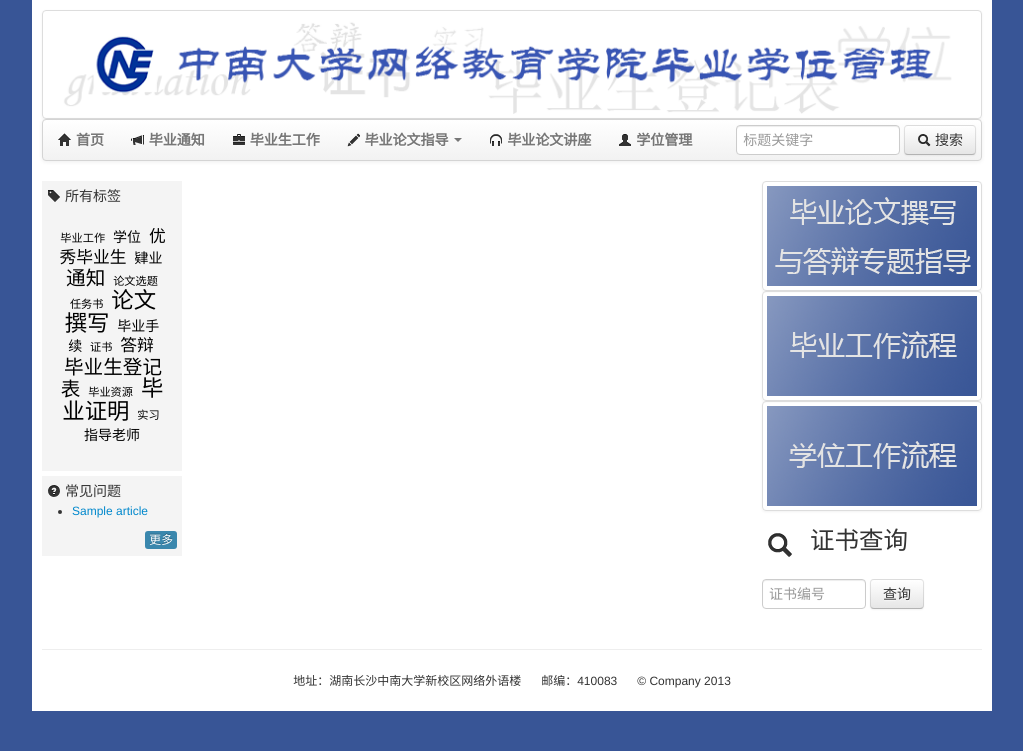
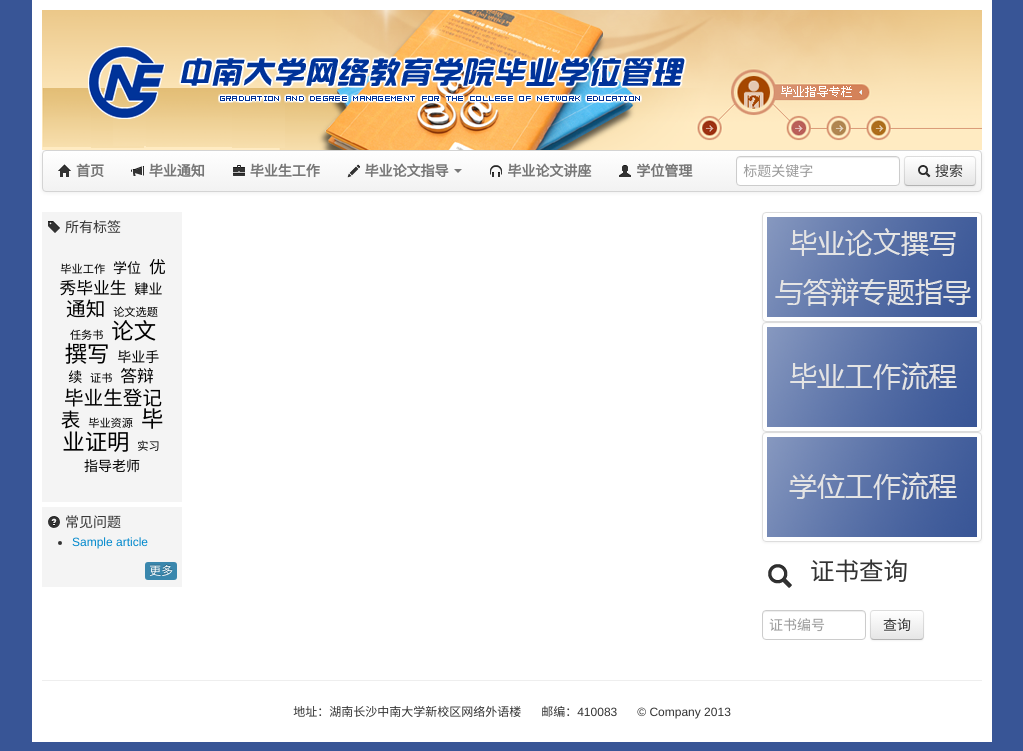
Before and after one commit to murmures/graduation, a CakePHP app: template app/View/Pages/home.ctp in a window 1280 px wide. Shown: the top 751 px of the page, without its empty margins (128-1151 px from the left). Run offline with PHP 8.4 and a stand-in for CakePHP, Linux system fonts and the light colour scheme; the template is opened without the code that fills it: most values are stand-ins (such as "Sample title", 1, 10 or a date in 2020); data that the repository does not hold is empty; some libraries are stand-ins or nearby versions.

Commit message:
Changed banner

```diff
--- a/app/View/Elements/struct/header.ctp
+++ b/app/View/Elements/struct/header.ctp
@@ -1,4 +1,4 @@
-<div class="thumbnail"><?php echo $this->Html->image('banner.png', array('alt' => '', 'width'=>'940', 'height' => '100'));?></div>
+<div class=""><?php echo $this->Html->image('banner.png', array('alt' => '', 'width'=>'940', 'height' => '140'));?></div>
 <!-- navbar -->
 <div class="navbar">
   <div class="navbar-inner">
```
Also changed, not shown: app/webroot/img/banner.png, app/webroot/img/banner1.png (added).
